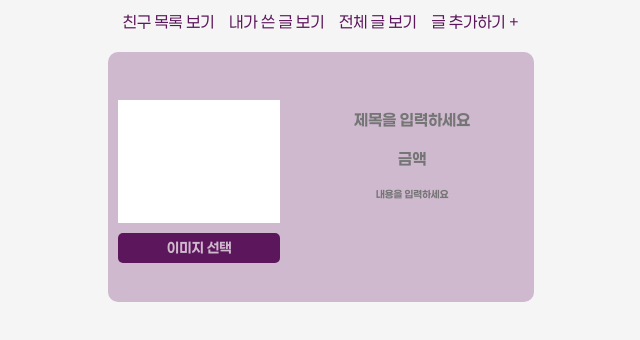
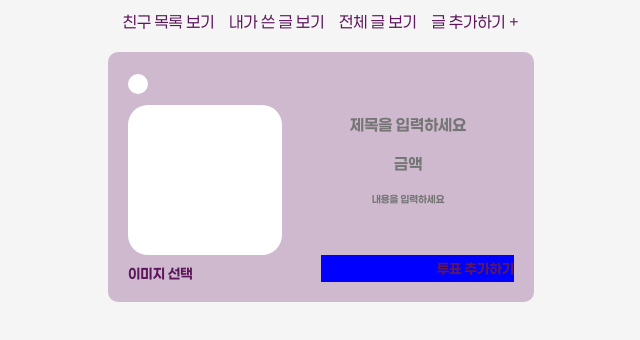
Before and after one commit to gangmanm/joggi, a Next.js app: page /vote in a window 1280 px wide. Shown: the top 340 px of the page, without its empty margins (319-959 px from the left). Built offline with nearby package versions, Linux system fonts and the light colour scheme; no server answers; a web font is replaced by a local one.

Commit message:
[feat] vote 스타일 추가

```diff
--- a/components/vote/VoteList.tsx
+++ b/components/vote/VoteList.tsx
@@ -32,6 +32,13 @@ export default function VoteList() {
     <>
       {votes.map((vote) => (
         <S.VoteContainer key={vote.id}>
+          <S.VoteHeader>
+            <S.VoteHeaderLeft>
+              <S.ProfileImageContainer></S.ProfileImageContainer>
+            </S.VoteHeaderLeft>
+            <S.VoteHeaderRight></S.VoteHeaderRight>
+          </S.VoteHeader>
+          <S.VoteMain>
             <S.ImageContainer>
               <S.ImagePreview>
                 <img
@@ -41,36 +48,28 @@ export default function VoteList() {
                     maxWidth: "100%",
                     height: "100%",
                     border: "1px solid #ccc",
+                    objectFit: "contain",
                   }}
                 />
               </S.ImagePreview>
             </S.ImageContainer>
             <S.VoteMainLeft>
-            <S.VoteButtonContainer>
-              <S.LikeContainer>
-                <S.LikeImageContainer>
-                  <Image
-                    src="/image/like.png"
-                    alt="좋아요 버튼"
-                    fill
-                    style={{ objectFit: "contain" }}
-                  />
-                </S.LikeImageContainer>
-                <S.LikeAmtContainer>26</S.LikeAmtContainer>
-              </S.LikeContainer>
-              <S.LikeContainer>
-                <S.LikeImageContainer>
-                  <Image
-                    src="/image/dislike.png"
-                    alt="좋아요 버튼"
-                    fill
-                    style={{ objectFit: "contain" }}
-                  />
-                </S.LikeImageContainer>
-                <S.LikeAmtContainer>26</S.LikeAmtContainer>
-              </S.LikeContainer>
-            </S.VoteButtonContainer>
+              <S.VoteTitleInput placeholder="제목을 입력하세요"></S.VoteTitleInput>
+              <S.VotePriceInput placeholder="금액"></S.VotePriceInput>
+              <S.VoteSubtitleInput
+                maxLength={100}
+                placeholder="내용을 입력하세요"
+              ></S.VoteSubtitleInput>
             </S.VoteMainLeft>
+          </S.VoteMain>
+
+          <S.VoteFooter>
+            <S.VoteFooterLeft>
+              <S.ImageInput></S.ImageInput>
+              <S.UploadButton htmlFor="file-upload">이미지 선택</S.UploadButton>
+            </S.VoteFooterLeft>
+            <S.VoteFooterRight></S.VoteFooterRight>
+          </S.VoteFooter>
         </S.VoteContainer>
       ))}
     </>
--- a/src/app/vote/page.tsx
+++ b/src/app/vote/page.tsx
@@ -92,7 +92,12 @@ export default function Vote() {
         <S.MenuText>글 추가하기 +</S.MenuText>
       </S.HeaderContainer>
       <S.VoteContainer>
-        <S.VoteHeader></S.VoteHeader>
+        <S.VoteHeader>
+          <S.VoteHeaderLeft>
+            <S.ProfileImageContainer></S.ProfileImageContainer>
+          </S.VoteHeaderLeft>
+          <S.VoteHeaderRight></S.VoteHeaderRight>
+        </S.VoteHeader>
         <S.VoteMain>
           <S.ImageContainer>
             <S.ImagePreview>
@@ -108,6 +113,24 @@ export default function Vote() {
                 />
               )}
             </S.ImagePreview>
+          </S.ImageContainer>
+          <S.VoteMainLeft>
+            <S.VoteTitleInput placeholder="제목을 입력하세요"></S.VoteTitleInput>
+            <S.VotePriceInput placeholder="금액"></S.VotePriceInput>
+            <S.VoteSubtitleInput
+              maxLength={100}
+              placeholder="내용을 입력하세요"
+            ></S.VoteSubtitleInput>
+
+            {/* <S.InputContainer>
+            <S.TitleInput></S.TitleInput>
+            <div onClick={onClickAddVote}>글 추가하기</div>
+          </S.InputContainer> */}
+          </S.VoteMainLeft>
+        </S.VoteMain>
+
+        <S.VoteFooter>
+          <S.VoteFooterLeft>
             <S.ImageInput>
               <S.HiddenInput
                 ref={inputRef}
@@ -116,22 +139,13 @@ export default function Vote() {
                 id="file-upload"
                 onChange={handleFileChange}
               />
-              <S.UploadButton htmlFor="file-upload">이미지 선택</S.UploadButton>
             </S.ImageInput>
-          </S.ImageContainer>
-          <S.VoteMainLeft>
-            <S.VoteTitleInput placeholder="제목을 입력하세요"></S.VoteTitleInput>
-            <S.VotePriceInput placeholder="금액"></S.VotePriceInput>
-            <S.VoteSubtitleInput placeholder="내용을 입력하세요"></S.VoteSubtitleInput>
-
-            {/* <S.InputContainer>
-            <S.TitleInput></S.TitleInput>
-            <div onClick={onClickAddVote}>글 추가하기</div>
-          </S.InputContainer> */}
-          </S.VoteMainLeft>
-        </S.VoteMain>
-
-        <S.VoteFooter></S.VoteFooter>
+            <S.UploadButton htmlFor="file-upload">이미지 선택</S.UploadButton>
+          </S.VoteFooterLeft>
+          <S.VoteFooterRight>
+            <S.UploadButton>투표 추가하기</S.UploadButton>
+          </S.VoteFooterRight>
+        </S.VoteFooter>
       </S.VoteContainer>
       <VoteList />
     </S.MainContainer>
--- a/styles/vote/vote.tsx
+++ b/styles/vote/vote.tsx
@@ -30,26 +30,73 @@ export const VoteContainer = styled.div`
   height: 250px;
   background-color: ${({ theme }) => theme.colors.lightmutual};
   border-radius: 10px;
-  padding: 10px;
   display: flex;
   flex-direction: column;
   margin-top: 10px;
+  padding: 20px;
 `;
 
 export const VoteHeader = styled.div`
   width: 100%;
-  height: 50px;
+  height: 30px;
+  display: flex;
+  margin-bottom: 10px;
+`;
+
+export const VoteHeaderLeft = styled.div`
+  width: 50%;
+  height: 100%;
+  display: flex;
+  align-items: center;
+`;
+
+export const VoteHeaderRight = styled.div`
+  width: 50%;
+  height: 100%;
 `;
 
 export const VoteMain = styled.div`
   width: 100%;
-  height: 200px;
+  height: 150px;
   display: flex;
 `;
 
 export const VoteFooter = styled.div`
   width: 100%;
-  height: 50px;
+  height: 30px;
+  display: flex;
+  align-items: center;
+`;
+
+export const VoteFooterLeft = styled.div`
+  width: 100%;
+  height: 100%;
+  display: flex;
+  align-items: center;
+  justify-content: flex-start;
+  margin-top: 10px;
+`;
+
+export const VoteFooterRight = styled.div`
+  width: 100%;
+  height: 100%;
+  display: flex;
+  align-items: center;
+  justify-content: flex-end;
+  background-color: blue;
+`;
+
+export const ProfileImageContainer = styled.div`
+  position: relative;
+  width: 20px;
+  height: 20px;
+  display: flex;
+  justify-content: center;
+  align-items: center;
+  border-radius: 100%;
+  background-color: white;
+  overflow: hidden;
+  margin-right: 10px;
 `;
 
 export const VoteMainLeft = styled.div`
@@ -115,16 +162,18 @@ export const VoteSubtitle = styled.div`
   font-weight: 600;
 `;
 
-export const VoteSubtitleInput = styled.input`
+export const VoteSubtitleInput = styled.textarea`
   width: 100%;
+  max-width: 300px; /* 적절한 너비 제한 */
+  height: 300px;
   color: ${({ theme }) => theme.colors.mutual};
-  display: flex;
-  justify-content: center;
-  align-items: center;
   padding: 10px;
   text-align: center;
   font-size: 10px;
   font-weight: 600;
+  word-wrap: break-word; /* 긴 단어 줄바꿈 */
+  white-space: normal; /* 기본 줄바꿈 허용 */
+  resize: none; /* 크기 조절 비활성화 */
 `;
 
 export const VoteButtonContainer = styled.div`
@@ -183,23 +232,24 @@ export const InputContainer = styled.div`
 
 export const ImagePreview = styled.div`
   width: 100%;
-  height: 80%;
+  height: 100%;
   background-color: white;
+  border-radius: 20px;
+  display: flex;
+  justify-content: center;
+  align-items: center;
 `;
 export const ImageInput = styled.div`
-  width: 100%;
-  height: 20%;
+  height: 100%;
 `;
 
 export const ImageUploadButton = styled.input`
-  width: 90%;
-  height: 30px;
+  width: 100%;
   display: flex;
   justify-content: center;
   align-items: center;
   font-size: 16px;
   text-align: center;
-  background-color: white;
   color: violet;
 `;
 
@@ -208,22 +258,14 @@ export const HiddenInput = styled.input`
 `;
 
 export const UploadButton = styled.label`
-  display: inline-block;
-
-  width: 100%;
-  height: 30px;
   font-size: 14px;
   font-weight: bold;
-  color: ${({ theme }) => theme.colors.lightmutual};
-  background-color: ${({ theme }) => theme.colors.mutual};
+  color: ${({ theme }) => theme.colors.mutual};
   border: none;
   border-radius: 5px;
   cursor: pointer;
-
   display: flex;
-  justify-content: center;
-  align-items: center;
-  margin-top: 10px;
+  justify-content: flex-start;
 `;
 
 export const TitleInput = styled.input`
```
Lines whose indentation alone changed are shown as unchanged.
